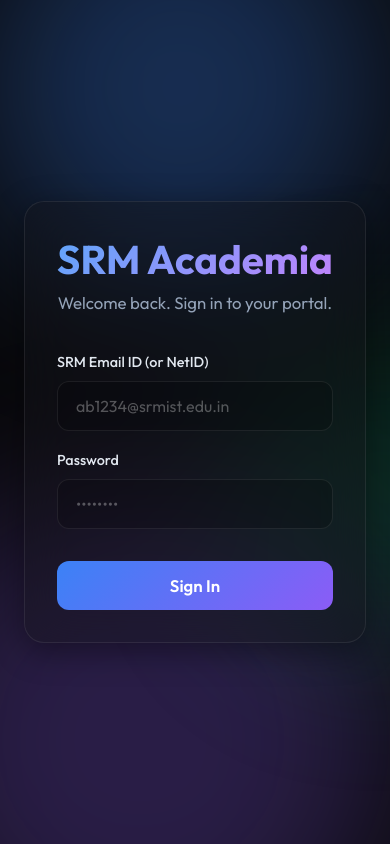
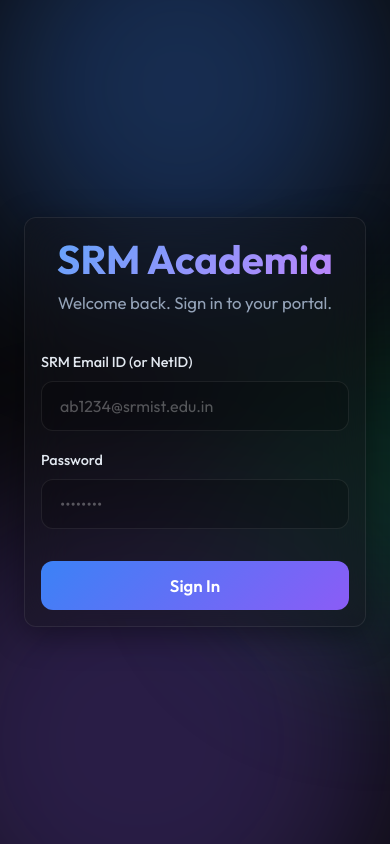
Before and after one commit to shripad-jyothinath/SRM-ACADEMIA-FREE, a Next.js app: page / in a window 390 px wide. Built offline with nearby package versions, Linux system fonts and the light colour scheme.

Commit message:
Optimize dashboard UI, remove SWR memory from Attendance/Marks and enforce strict Reload fetching logic, append Next.js gitignore

```diff
--- a/src/app/dashboard/page.tsx
+++ b/src/app/dashboard/page.tsx
@@ -94,8 +94,8 @@
   }, [dayOrder]);
 
   return (
-    <div style={{ padding: '24px', display: 'flex', flexDirection: 'column', gap: '24px' }}>
-      <header className="glass-panel animate-fade-in" style={{ display: 'flex', justifyContent: 'space-between', alignItems: 'center' }}>
+    <div className="page-container">
+      <header className="glass-panel animate-fade-in" style={{ display: 'flex', flexWrap: 'wrap', justifyContent: 'space-between', alignItems: 'flex-start', gap: '16px' }}>
         <div>
           <h1 className="gradient-text" style={{ fontSize: '1.5rem', marginBottom: '4px' }}>Welcome back{userInfo?.name ? `, ${userInfo.name}` : ''}</h1>
           <p style={{ color: '#94a3b8', fontSize: '0.875rem' }}>{userInfo?.program || 'Loading program details...'}</p>
--- a/src/app/globals.css
+++ b/src/app/globals.css
@@ -173,3 +173,26 @@
 .btn-primary:active {
   transform: translateY(0);
 }
+
+@media (max-width: 768px) {
+  .glass-panel {
+    padding: 16px !important;
+    border-radius: 12px !important;
+  }
+}
+
+.page-container {
+  padding: 24px;
+  max-width: 1200px;
+  margin: 0 auto;
+  display: flex;
+  flex-direction: column;
+  gap: 24px;
+}
+
+@media (max-width: 768px) {
+  .page-container {
+    padding: 12px;
+    gap: 16px;
+  }
+}
```
